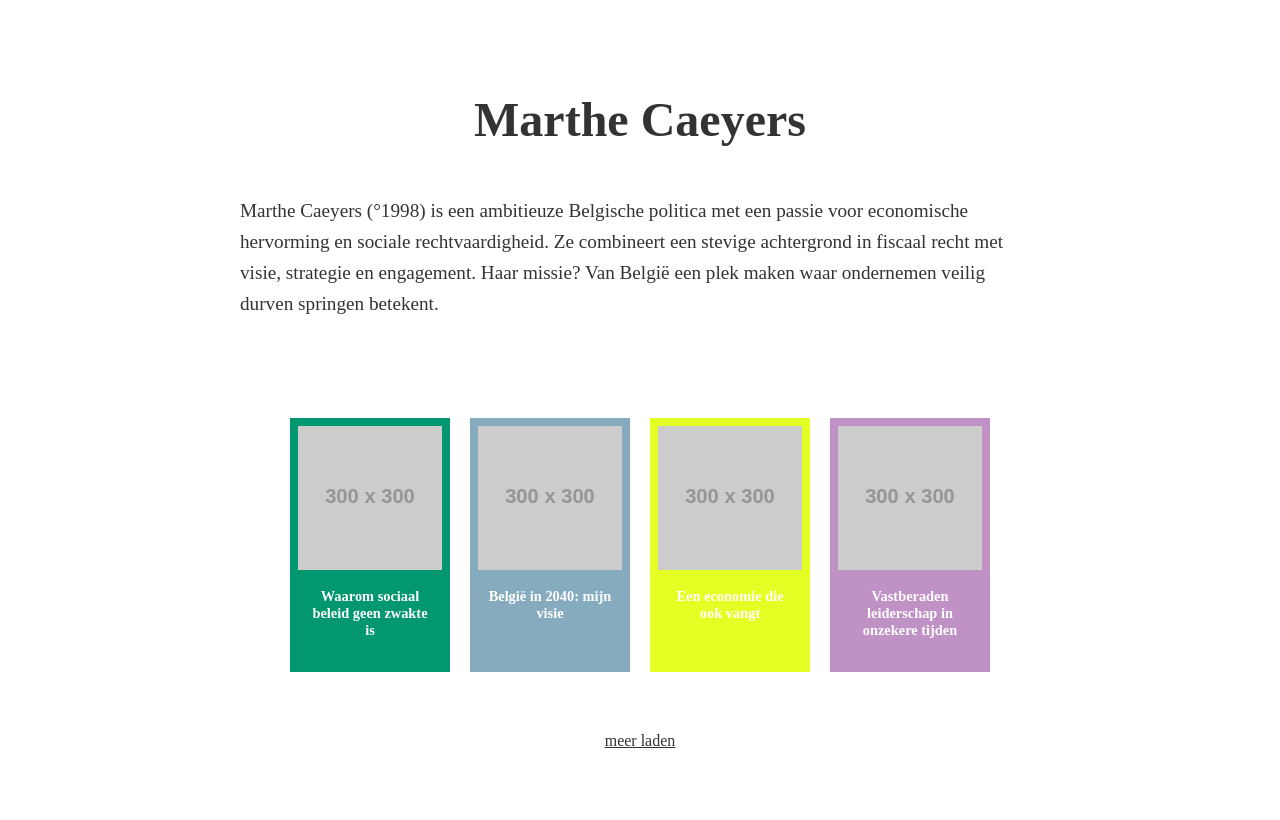
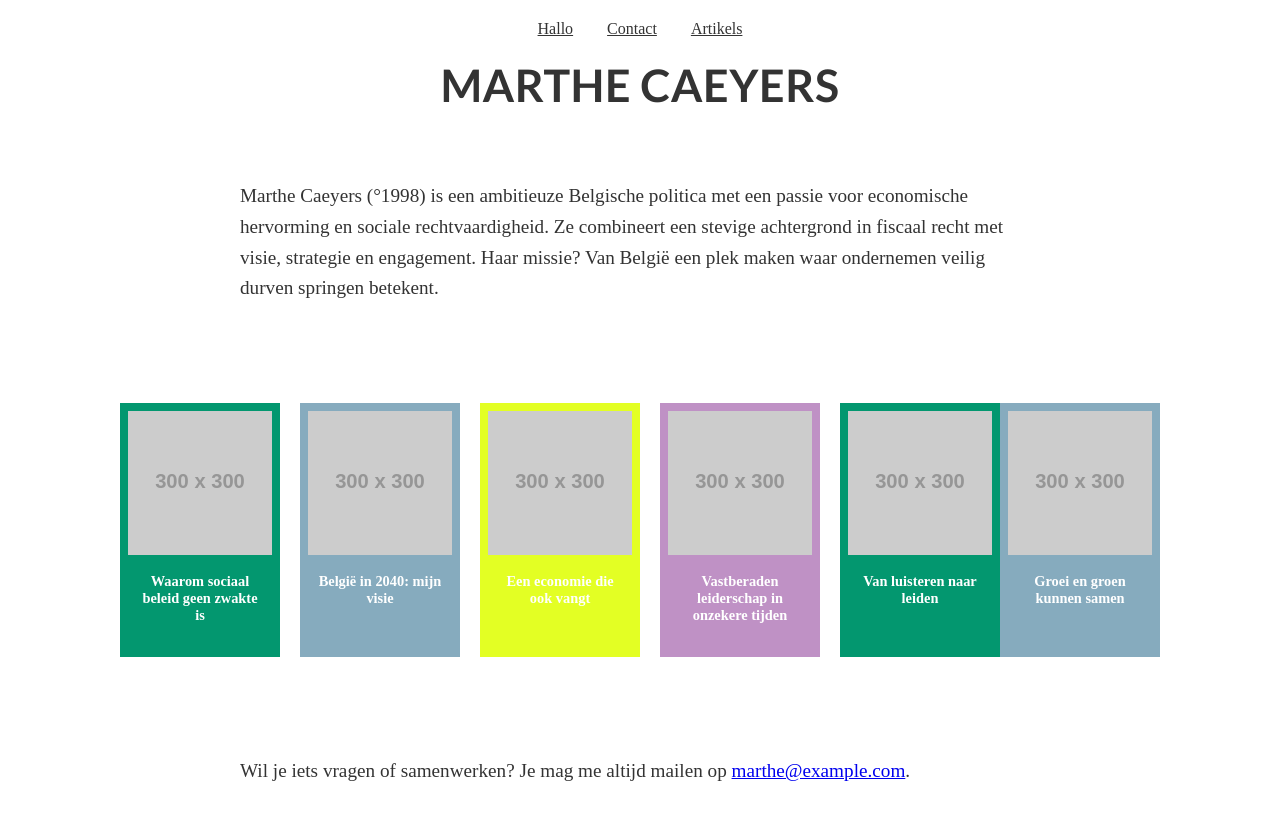
Before and after one commit to judithcaeyers/marthe, a plain HTML site: page index.html in a window 1280 px wide. Both pictures are taken after a click on the link "meer laden". Drawn offline with Linux system fonts and the light colour scheme; placeholder pictures from the web are drawn by us; a web font is replaced by a local one.

Commit message:
Update index.html

```diff
--- a/index.html
+++ b/index.html
@@ -4,7 +4,9 @@
   <meta charset="UTF-8">
   <title>Marthe Caeyers</title>
   <meta name="viewport" content="width=device-width, initial-scale=1.0" />
-  <link href="https://fonts.googleapis.com/css2?family=Libertinus+Math&display=swap" rel="stylesheet">
+  <!-- Fonts -->
+  <link href="https://fonts.googleapis.com/css2?family=Libertinus+Math&family=Lato:wght@700&display=swap" rel="stylesheet">
+
   <style>
     body {
       font-family: 'Libertinus Math', serif;
@@ -16,13 +18,28 @@
 
     header {
       background-color: #fff;
-      padding: 60px 20px 20px;
+      padding: 20px;
       text-align: center;
     }
 
-    header h1 {
-      font-size: 3em;
-      margin-bottom: 10px;
+    .nav {
+      margin-bottom: 20px;
+    }
+
+    .nav a {
+      margin: 0 15px;
+      text-decoration: underline;
+      color: #333;
+      font-size: 1em;
+      font-family: 'Libertinus Math', serif;
+    }
+
+    .title {
+      font-family: 'Lato', sans-serif;
+      font-size: 2.8em;
+      text-transform: uppercase;
+      margin: 10px 0 30px;
+      letter-spacing: 0.5px;
     }
 
     .bio {
@@ -117,16 +134,21 @@
 <body>
 
   <header>
-    <h1>Marthe Caeyers</h1>
+    <nav class="nav">
+      <a href="#hallo">Hallo</a>
+      <a href="#contact">Contact</a>
+      <a href="#artikels">Artikels</a>
+    </nav>
+    <h1 class="title">Marthe Caeyers</h1>
   </header>
 
-  <section class="bio">
+  <section class="bio" id="hallo">
     <p>
       Marthe Caeyers (°1998) is een ambitieuze Belgische politica met een passie voor economische hervorming en sociale rechtvaardigheid. Ze combineert een stevige achtergrond in fiscaal recht met visie, strategie en engagement. Haar missie? Van België een plek maken waar ondernemen veilig durven springen betekent.
     </p>
   </section>
 
-  <section class="cards">
+  <section class="cards" id="artikels">
     <div class="polaroid color1">
       <div class="polaroid-inner">
         <img src="https://via.placeholder.com/300x300.png?text=Beleid" alt="Beleid">
@@ -154,11 +176,41 @@
         <div class="caption">Vastberaden leiderschap in onzekere tijden</div>
       </div>
     </div>
+
+    <div class="extra-cards" style="display: none;">
+      <div class="polaroid color1">
+        <div class="polaroid-inner">
+          <img src="https://via.placeholder.com/300x300.png?text=Engagement" alt="Engagement">
+          <div class="caption">Van luisteren naar leiden</div>
+        </div>
+      </div>
+      <div class="polaroid color2">
+        <div class="polaroid-inner">
+          <img src="https://via.placeholder.com/300x300.png?text=Milieu" alt="Milieu">
+          <div class="caption">Groei en groen kunnen samen</div>
+        </div>
+      </div>
+    </div>
   </section>
 
   <div class="load-more">
-    <a href="#">meer laden</a>
+    <a href="#" id="loadMoreBtn">meer laden</a>
   </div>
+
+  <section id="contact" class="bio">
+    <p>
+      Wil je iets vragen of samenwerken? Je mag me altijd mailen op <a href="mailto:marthe@example.com">marthe@example.com</a>.
+    </p>
+  </section>
+
+  <script>
+    document.getElementById("loadMoreBtn").addEventListener("click", function(e) {
+      e.preventDefault();
+      const extraCards = document.querySelector(".extra-cards");
+      extraCards.style.display = "flex";
+      this.style.display = "none";
+    });
+  </script>
 
 </body>
 </html>
```
